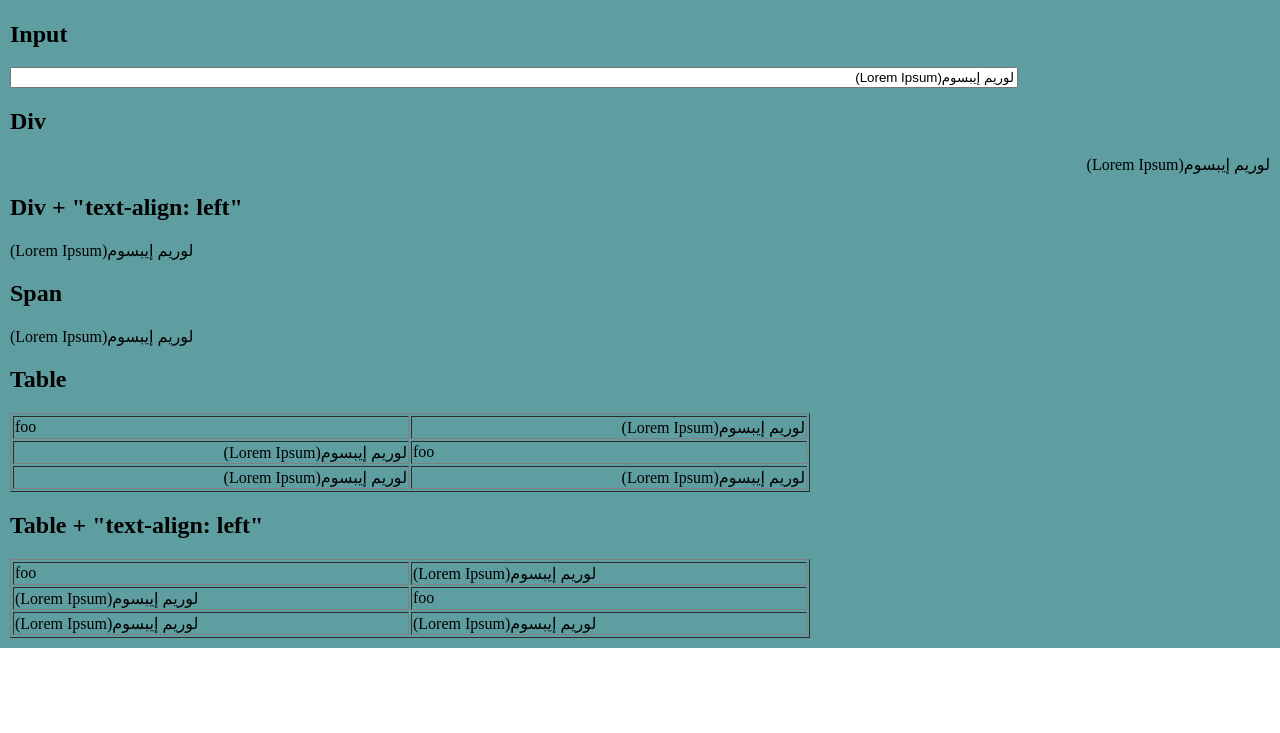
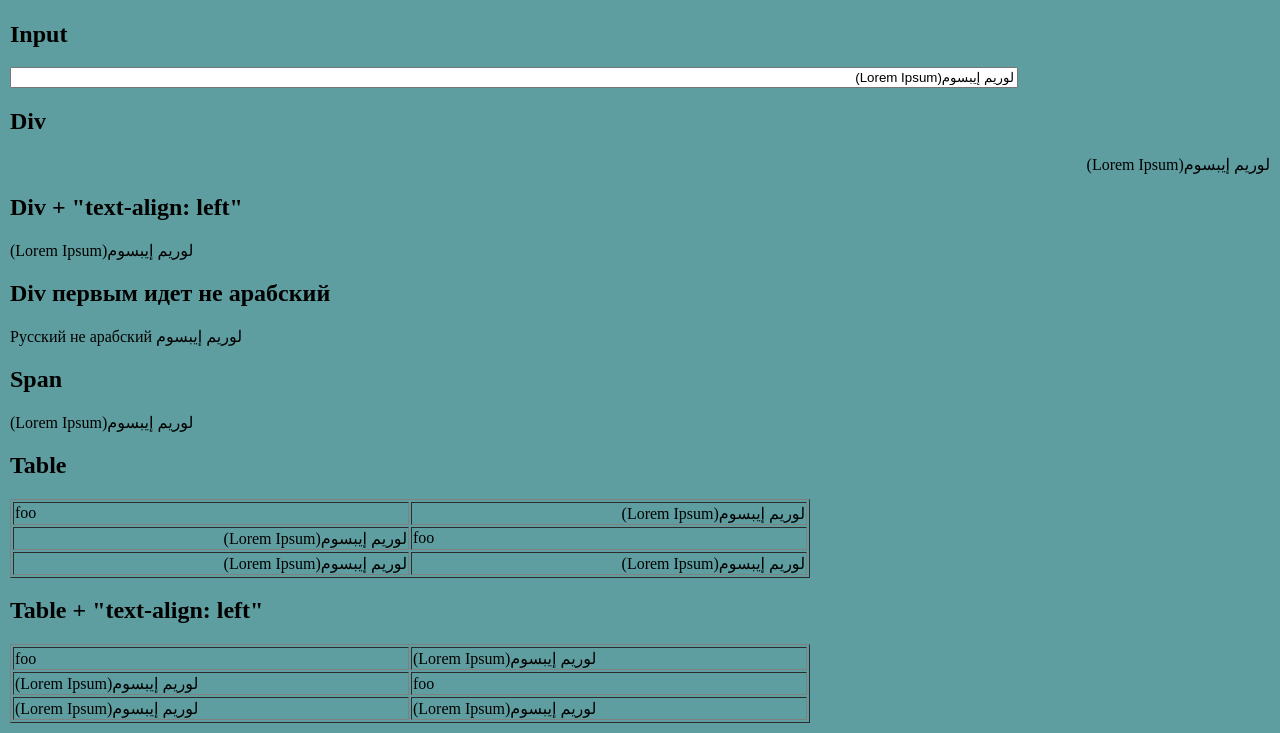
Before and after one commit to skycrazyk89/dirauto, a website: page index.html in a window 1280 px wide. Shown: the part 2707-3440 px from the top of the page. Before the commit the page ends 3355 px from the top, so only its background shows below. Drawn offline with Linux system fonts and the light colour scheme.

Commit message:
Добавлен пример где выравнивание не работает при dir = auto

```diff
--- a/index.html
+++ b/index.html
@@ -184,6 +184,8 @@
                 <div dir="auto" style="text-align: left">
                     لوريم إيبسوم(Lorem Ipsum)
                 </div>
+                <h2>Div первым идет не арабский</h2>
+                <div dir="auto">Русский не арабский لوريم إيبسوم</div>
                 <h2>Span</h2>
                 <span dir="auto">لوريم إيبسوم(Lorem Ipsum)</span>
                 <h2>Table</h2>
```
